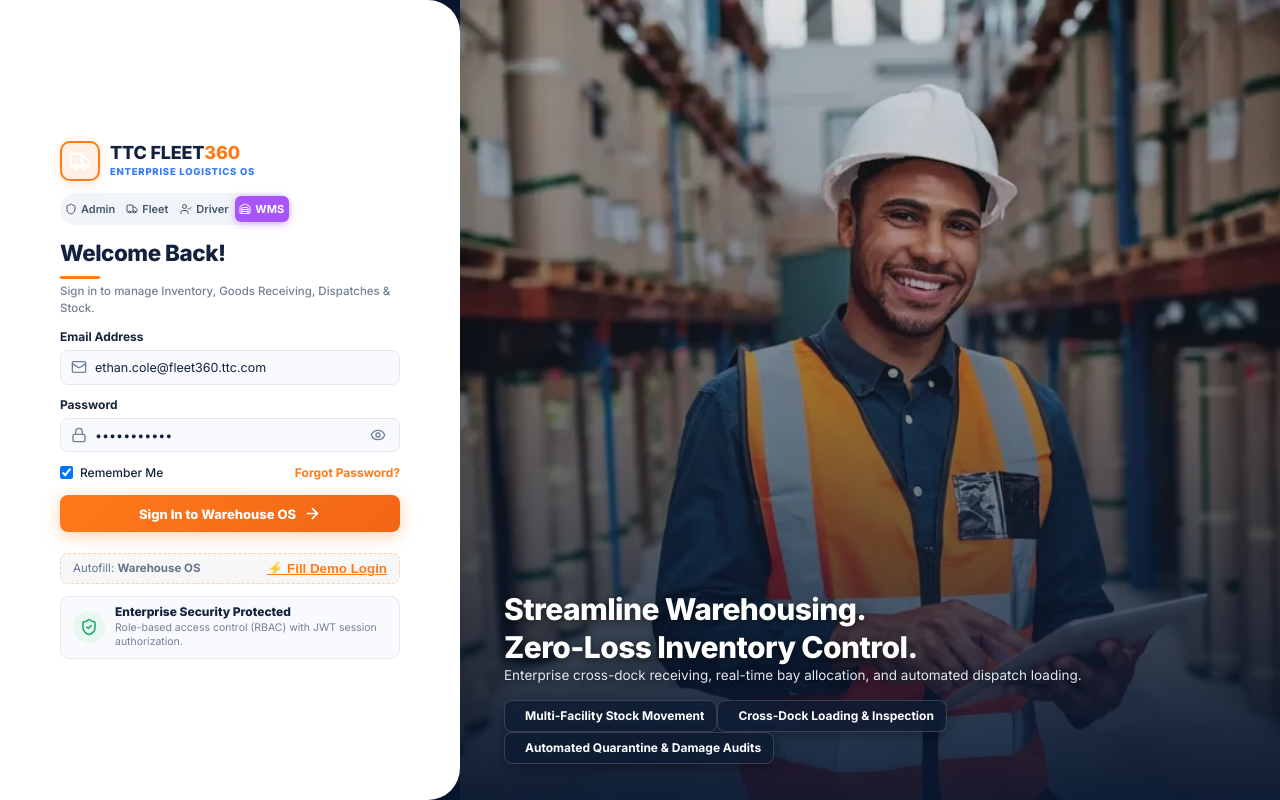
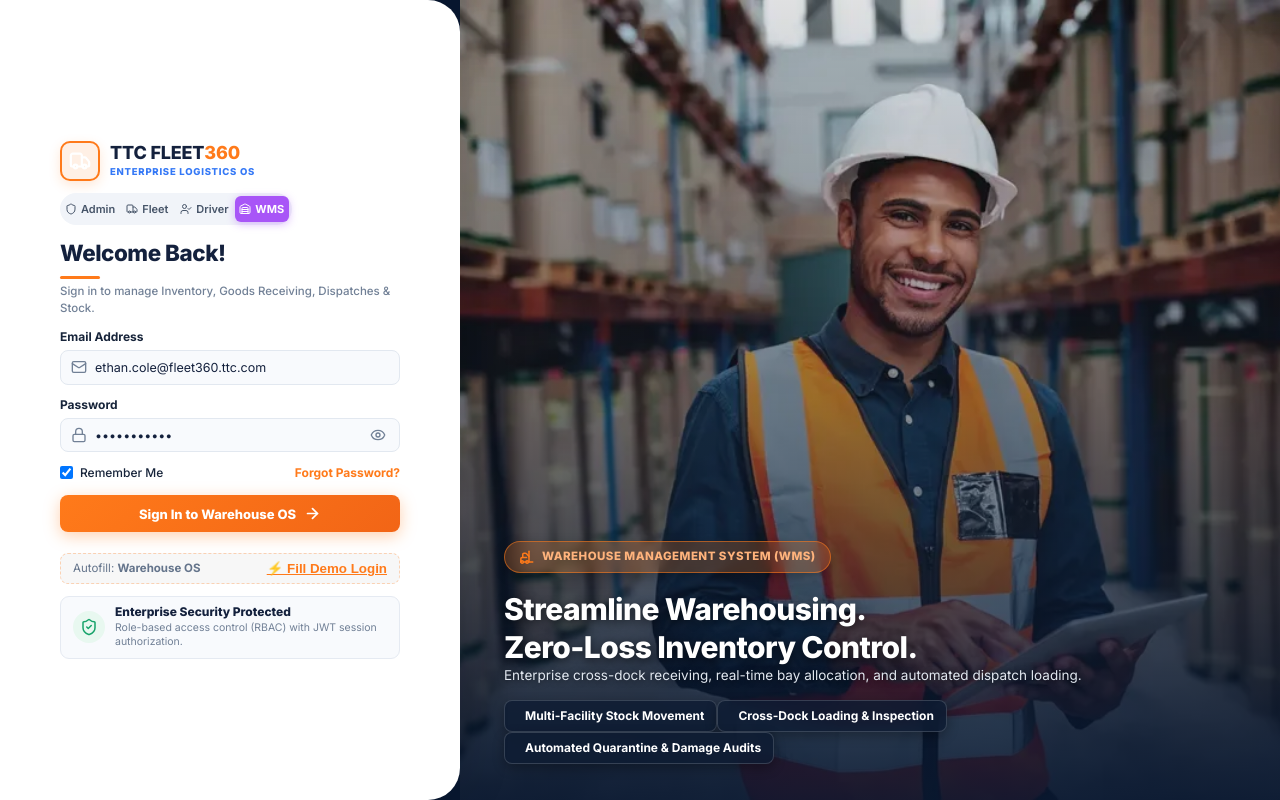
Before and after one commit to skameen052-sys/TTC-Fleet-, a React (Vite) app in the folder frontend/: page / in a window 1280 px wide. Both pictures are taken after a click on the button "WMS". Built offline with nearby package versions, Linux system fonts and the light colour scheme.

Commit message:
fix(auth): prevent WMS badge from stretching full width and refine hero position

```diff
--- a/frontend/src/components/auth/LoginPage.jsx
+++ b/frontend/src/components/auth/LoginPage.jsx
@@ -480,7 +480,7 @@ export const LoginPage = ({ onLoginSuccess, initialPortal = 'admin' }) => {
               src="/assets/warehouse-manager-login.webp"
               alt="TTC Fleet360 Enterprise Warehouse Operations"
               className="login-hero-img-display"
-              style={{ objectFit: 'cover', objectPosition: 'center 20%' }}
+              style={{ objectFit: 'cover', objectPosition: 'center 15%' }}
               onError={(e) => {
                 e.target.onerror = null;
                 e.target.src = '/assets/manager-hero-4k.jpg';
@@ -488,6 +488,30 @@ export const LoginPage = ({ onLoginSuccess, initialPortal = 'admin' }) => {
             />
             <div className="manager-hero-gradient-overlay" />
             <div className="manager-hero-content">
+              <div
+                className="login-hero-tag"
+                style={{
+                  display: 'inline-flex',
+                  alignItems: 'center',
+                  gap: 8,
+                  width: 'fit-content',
+                  maxWidth: 'fit-content',
+                  alignSelf: 'flex-start',
+                  background: 'rgba(255, 122, 26, 0.22)',
+                  backdropFilter: 'blur(8px)',
+                  border: '1px solid rgba(255, 122, 26, 0.55)',
+                  padding: '6px 14px',
+                  borderRadius: 24,
+                  marginBottom: 12,
+                  boxShadow: '0 4px 12px rgba(0, 0, 0, 0.25)'
+                }}
+              >
+                <Forklift size={15} color="#FF7A1A" strokeWidth={2.4} />
+                <span style={{ fontSize: 11.5, fontWeight: 800, color: '#FFB37C', letterSpacing: '0.04em', whiteSpace: 'nowrap' }}>
+                  WAREHOUSE MANAGEMENT SYSTEM (WMS)
+                </span>
+              </div>
+
               <div className="manager-hero-titles">
                 <h2 className="manager-hero-h2">
                   Streamline Warehousing.<br />
--- a/frontend/src/index.css
+++ b/frontend/src/index.css
@@ -1996,8 +1996,34 @@ body {
   z-index: 2;
   display: flex;
   flex-direction: column;
+  align-items: flex-start;
   gap: clamp(8px, 1.8vh, 16px);
   max-width: 620px;
+}
+
+.login-hero-tag {
+  display: inline-flex !important;
+  align-items: center !important;
+  gap: 8px !important;
+  width: fit-content !important;
+  max-width: fit-content !important;
+  align-self: flex-start !important;
+  background: rgba(255, 122, 26, 0.22) !important;
+  backdrop-filter: blur(8px) !important;
+  border: 1px solid rgba(255, 122, 26, 0.55) !important;
+  padding: 6px 14px !important;
+  border-radius: 24px !important;
+  box-shadow: 0 4px 12px rgba(0, 0, 0, 0.25) !important;
+  flex-shrink: 0 !important;
+  margin-bottom: 4px !important;
+}
+
+.login-hero-tag span {
+  font-size: 11.5px !important;
+  font-weight: 800 !important;
+  color: #FFB37C !important;
+  letter-spacing: 0.04em !important;
+  white-space: nowrap !important;
 }
 
 .manager-hero-h2 {
```
Also changed, not shown: frontend/src/components/auth/WarehouseLoginPage.jsx (+51 -26 lines).
